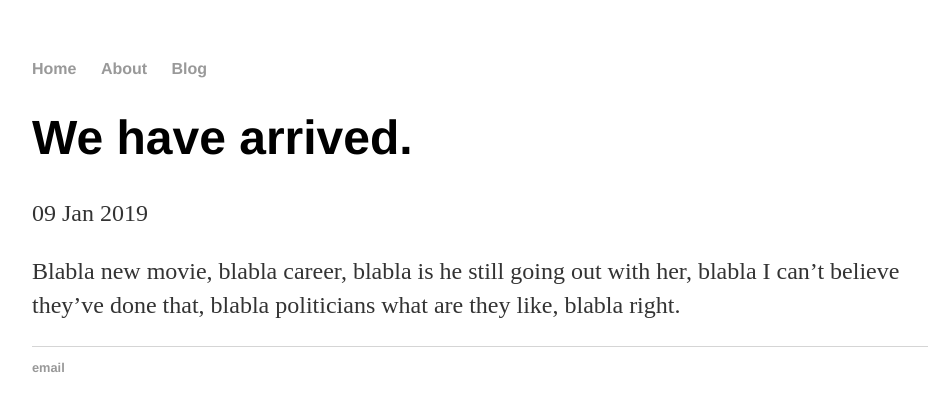
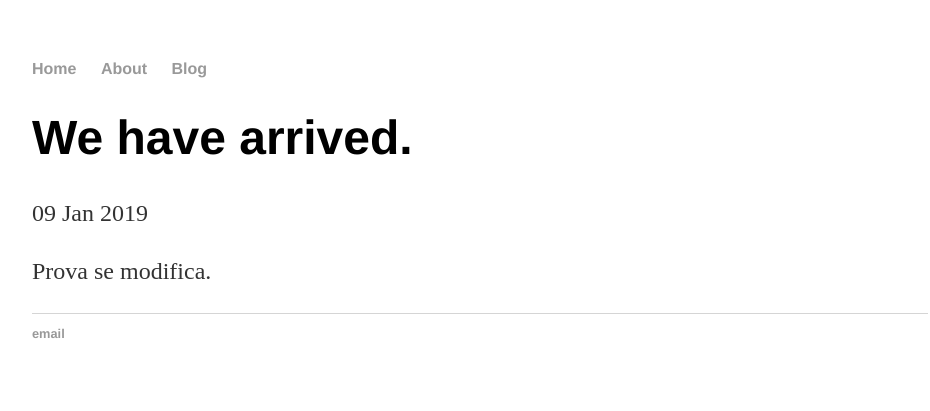
Before and after one commit to ghostsandmachines/ghostsandmachines.github.io, a Jekyll site: the page built from _posts/2019-01-09-ghost-and-machines-site-launched.md, in a window 1280 px wide. Shown: the top 411 px of the page, without its empty margins (160-1090 px from the left). Built offline with Jekyll 4.4.1, drawn with Linux system fonts in a browser that asks for light colours.

Commit message:
Update 2019-01-09-ghost-and-machines-site-launched.md

```diff
--- a/_posts/2019-01-09-ghost-and-machines-site-launched.md
+++ b/_posts/2019-01-09-ghost-and-machines-site-launched.md
@@ -4,4 +4,4 @@ title: "We have arrived."
 date: 2019-01-09
 ---
 
-Blabla new movie, blabla career, blabla is he still going out with her, blabla I can't believe they've done that, blabla politicians what are they like, blabla right.
+Prova se modifica.
```
